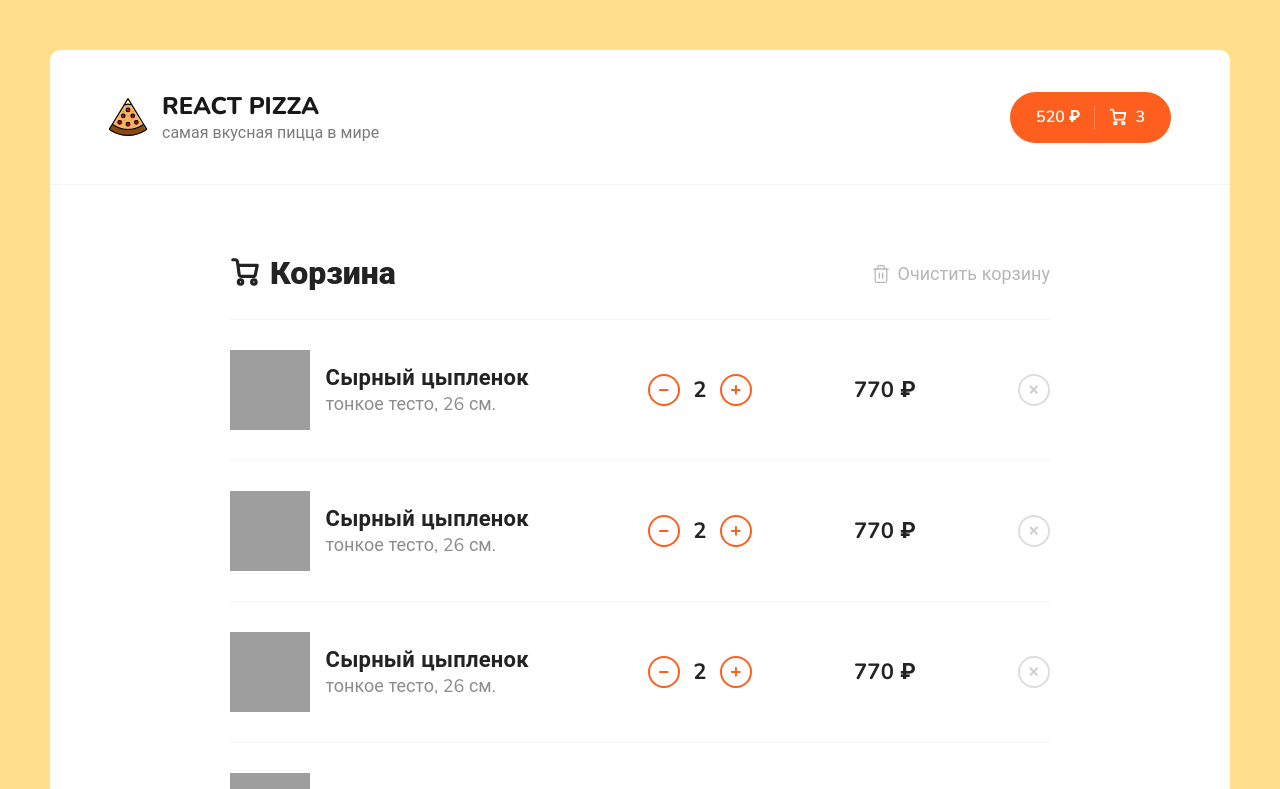
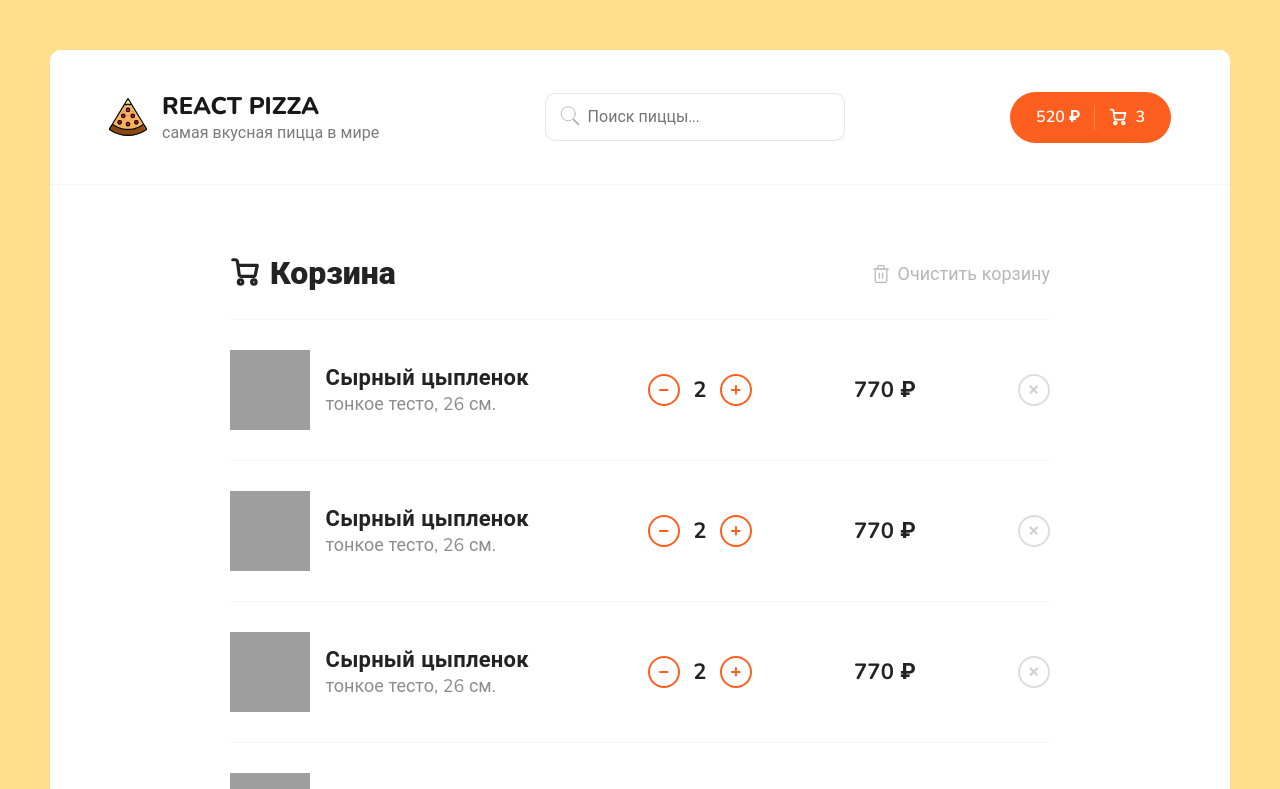
Before and after one commit to sotnikovich/react-pizza, a React (Create React App) app: page /cart in a window 1280 px wide. Shown: the top 789 px of the page. Built offline with nearby package versions, Linux system fonts and the light colour scheme; grey boxes are pictures that could not be loaded.

Commit message:
search and pagination

```diff
--- a/package.json
+++ b/package.json
@@ -9,6 +9,7 @@
     "react": "^18.1.0",
     "react-content-loader": "^6.2.0",
     "react-dom": "^18.1.0",
+    "react-paginate": "^8.1.3",
     "react-router-dom": "^6.3.0",
     "react-scripts": "5.0.1",
     "sass": "^1.52.2",
--- a/src/App.js
+++ b/src/App.js
@@ -4,15 +4,17 @@ import Cart from "./pages/Cart";
 import { Home } from "./pages/Home";
 import { NotFound } from "./components/NotFound";
 import { Routes, Route } from "react-router-dom";
+import { useState } from "react";
 
 function App() {
+  const [searchValue, setSearchValue] = useState("");
   return (
     <div className="wrapper">
-      <Header />
+      <Header searchValue={searchValue} setSearchValue={setSearchValue} />
       <div className="content">
         <div className="container">
           <Routes>
-            <Route path="/" element={<Home />} />
+            <Route path="/" element={<Home searchValue={searchValue} />} />
             <Route path="/cart" element={<Cart />} />
             <Route path="*" element={<NotFound />} />
           </Routes>
--- a/src/components/Header.jsx
+++ b/src/components/Header.jsx
@@ -1,7 +1,8 @@
 import logo from "../assets/pizza-logo.svg";
 import { Link } from "react-router-dom";
+import { Search } from "./Search";
 
-function Header() {
+function Header({ searchValue, setSearchValue }) {
   return (
     <div className="header">
       <div className="container">
@@ -14,6 +15,7 @@ function Header() {
             </div>
           </div>
         </Link>
+        <Search searchValue={searchValue} setSearchValue={setSearchValue} />
         <div className="header__cart">
           <Link to="/cart" className="button button--cart">
             <span>520 ₽</span>
--- /dev/null
+++ b/src/components/Pagination/Pagination.module.scss
@@ -0,0 +1,32 @@
+.root {
+  li {
+    display: inline-flex;
+
+    a {
+      display: inline-block;
+      color: #fe5f1e;
+      text-align: center;
+      width: 45px;
+      height: 45px;
+      border: 1px solid #fe5f1e;
+      border-radius: 30px;
+      margin-right: 10px;
+      cursor: pointer;
+      line-height: 42px;
+
+      &:hover {
+        background-color: #fe5f1e;
+        color: white;
+      }
+    }
+  }
+
+  :global {
+    .selected {
+      a {
+        background-color: #fe5f1e;
+        color: white;
+      }
+    }
+  }
+}
--- /dev/null
+++ b/src/components/Pagination/index.jsx
@@ -0,0 +1,17 @@
+import ReactPaginate from "react-paginate";
+import styles from "./Pagination.module.scss";
+
+export const Pagination = ({ onPageChange }) => {
+  return (
+    <ReactPaginate
+      className={styles.root}
+      breakLabel="..."
+      nextLabel=">"
+      onPageChange={(e) => onPageChange(e.selected + 1)}
+      pageRangeDisplayed={4}
+      pageCount={3}
+      previousLabel="<"
+      renderOnZeroPageCount={null}
+    />
+  );
+};
--- /dev/null
+++ b/src/components/Search/Search.module.scss
@@ -0,0 +1,39 @@
+.root {
+  position: relative;
+}
+
+.input {
+  border: 1px solid rgba(0, 0, 0, 0.1);
+  padding: 12px 20px;
+  padding-left: 42px;
+  width: 300px;
+  border-radius: 10px;
+  font-size: 16px;
+
+  &:focus {
+    border: 1px solid rgba(0, 0, 0, 0.2);
+  }
+}
+
+.icon {
+  width: 22px;
+  height: 22px;
+  opacity: 0.3;
+  position: absolute;
+  top: 12px;
+  left: 14px;
+}
+
+.clear {
+  width: 18px;
+  height: 18px;
+  opacity: 0.3;
+  position: absolute;
+  right: 15px;
+  top: 15px;
+  cursor: pointer;
+
+  &:hover {
+    opacity: 0.8;
+  }
+}
--- /dev/null
+++ b/src/components/Search/index.jsx
@@ -0,0 +1,59 @@
+import styles from "./Search.module.scss";
+
+export const Search = ({ searchValue, setSearchValue }) => {
+  return (
+    <div className={styles.root}>
+      <svg
+        className={styles.icon}
+        enableBackground="new 0 0 50 50"
+        height="50px"
+        id="Layer_1"
+        version="1.1"
+        viewBox="0 0 50 50"
+        width="50px"
+        xmlns="http://www.w3.org/2000/svg"
+      >
+        <rect fill="none" height="50" width="50" />
+        <circle
+          cx="21"
+          cy="20"
+          fill="none"
+          r="16"
+          stroke="#000000"
+          strokeLinecap="round"
+          strokeMiterlimit="10"
+          strokeWidth="2"
+        />
+        <line
+          fill="none"
+          stroke="#000000"
+          strokeMiterlimit="10"
+          strokeWidth="4"
+          x1="32.229"
+          x2="45.5"
+          y1="32.229"
+          y2="45.5"
+        />
+      </svg>
+      <input
+        value={searchValue || ""}
+        onChange={(e) => setSearchValue(e.target.value)}
+        className={styles.input}
+        placeholder="Поиск пиццы..."
+      />
+      {searchValue && (
+        <svg
+          onClick={() => setSearchValue("")}
+          className={styles.clear}
+          height="48"
+          viewBox="0 0 48 48"
+          width="48"
+          xmlns="http://www.w3.org/2000/svg"
+        >
+          <path d="M38 12.83l-2.83-2.83-11.17 11.17-11.17-11.17-2.83 2.83 11.17 11.17-11.17 11.17 2.83 2.83 11.17-11.17 11.17 11.17 2.83-2.83-11.17-11.17z" />
+          <path d="M0 0h48v48h-48z" fill="none" />
+        </svg>
+      )}
+    </div>
+  );
+};
--- a/src/pages/Home.jsx
+++ b/src/pages/Home.jsx
@@ -3,24 +3,27 @@ import Pizza from "../components/Pizza";
 import Sort from "../components/Sort";
 import Skeleton from "../components/Pizza/Skeleton";
 import Categories from "../components/Categories";
+import { Pagination } from "../components/Pagination";
 
-export const Home = () => {
+export const Home = ({ searchValue }) => {
   const [items, setItems] = useState([]);
   const [isLoading, setIsLoading] = useState(true);
   const [categoryId, setCategoryId] = useState(0);
+  const [currentPage, setCurrentPage] = useState(1);
   const [sortType, setSortType] = useState({
     name: "популярности",
     sort: "rating",
   });
   const order = sortType.sort.includes("-") ? "asc" : "desc";
   const sortBy = sortType.sort.replace("-", "");
+  const categories = categoryId > 0 ? `category=${categoryId}` : "";
+  const search = searchValue ? `&search=${searchValue}` : "";
+  const pizzas = items.map((obj) => <Pizza key={obj.id} {...obj} />);
 
   useEffect(() => {
     setIsLoading(true);
     fetch(
-      `https://62a3372021232ff9b21b698d.mockapi.io/items?${
-        categoryId > 0 ? `category=${categoryId}` : ""
-      }&sortBy=${sortBy}&order=${order}`
+      `https://62a3372021232ff9b21b698d.mockapi.io/items?page=${currentPage}&limit=4${categories}&sortBy=${sortBy}&order=${order}${search}`
     )
       .then((res) => {
         return res.json();
@@ -30,7 +33,7 @@ export const Home = () => {
         setIsLoading(false);
       });
     window.scrollTo(0, 0);
-  }, [categoryId, sortType]);
+  }, [categoryId, sortType, searchValue, currentPage]);
   return (
     <>
       <div className="content__top">
@@ -41,8 +44,9 @@ export const Home = () => {
       <div className="content__items">
         {isLoading
           ? [...new Array(6)].map((_, i) => <Skeleton key={i} />)
-          : items.map((item) => <Pizza key={item.id} {...item} />)}
+          : pizzas}
       </div>
+      <Pagination onPageChange={(number) => setCurrentPage(number)} />
     </>
   );
 };
```
Also changed, not shown: src/pizzas.json (deleted, +0 -102 lines), 1 other file (tests, documents, lock files or other folders).
